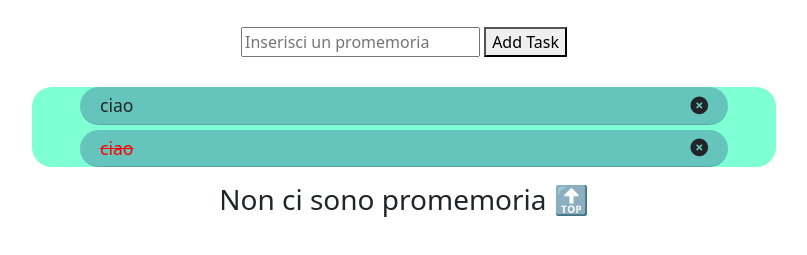
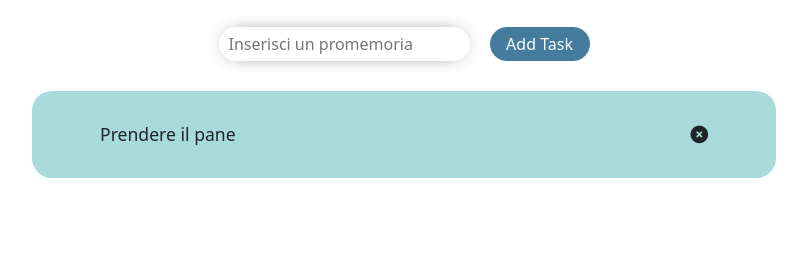
Before and after one commit to FilippoToffoletto/vue-todolist, a plain HTML site: page index.html in a window 1280 px wide. Shown: the part 183-438 px from the top of the page, without its empty margins (236-1043 px from the left). Drawn offline with nearby package versions, Linux system fonts and the light colour scheme.

Commit message:
[add]remove task if

```diff
--- a/css/style.css
+++ b/css/style.css
@@ -25,7 +25,30 @@ header, nav{
 }
 
 /* NAV */
-nav{
+nav input{
+    margin: 0px 10px;
+    border-radius: 20px;
+    border: none;
+    box-shadow: 0px 0px 20px -10px;
+    padding: 5px 10px;
+}
+
+nav button{
+    margin: 0px 10px;
+    border-radius: 20px;
+    background-color: #457b9d;
+    color: white;
+    width: 100px;
+    border: none;
+    padding: 10px auto;
+    border: 4px solid #82b4d300;
+}
+nav button:hover{
+    border: 4px solid #8ec8eb;
+}
+
+.error{
+    color: red;
 }
 
 
@@ -34,35 +57,33 @@ main .container{
     width: 60%;
 }
 main .container ul{
-    padding: 0px 20px;
-    background-color: aquamarine;
+    padding: 20px 20px;
+    background-color: #a8dadc;
     border-radius: 20px;
 }
 
 
 main .container li{
-    background-color: #457b9d70;
-    border-bottom: 1px solid #457b9d70;
-    padding: 5px 20px;
+    /* border-bottom: 1px solid #457b9d70; */
+    padding: 10px 20px;
     font-size: 1.1rem;
-    margin-bottom: 5px;
+    margin-bottom: 0px;
     cursor: pointer;
-    border-radius: 20px;
+    border-radius: 15px;
 }
 .task{
     display: flex;
     justify-content: space-between;
     align-items: center;
 }
+main .container li:hover{
+    background-color: #82b4d3;
+}
 .task.done span{
     text-decoration: line-through;
     color: red;
 }
 
-main .container li:hover{
-    background-color: #a8dadc;
-    border-radius: 20px;
-}
 main .container li span:hover{
     color: #457b9d;
 }
--- a/index.html
+++ b/index.html
@@ -18,29 +18,32 @@
 
 </head>
 <body>
-    <div class="ft-container text-center">
+    <div class="ft-container text-center" id="app">
         <header class="container">
             <div class="logo">
                 <img src="img/logo.png" alt="Boolean">
             </div>
         </header>
-        <nav class="container ">
+        <nav class="container">
             <input type="text" placeholder="Inserisci un promemoria">
             <button>Add Task</button>
+            <span class="error d-block my-3">{{errorString}}</span>
         </nav>
         <main>
             <div class="container">
                 <ul class="px-5">
-                    <li class="task">
-                        <span>ciao</span>
-                        <i class="fa-solid fa-circle-xmark"></i>
-                    </li>
-                    <li class="task done">
-                        <span>ciao</span>
-                        <i class="fa-solid fa-circle-xmark"></i>
+                    <li
+                    v-for="(task, index) in tasks"
+                    :class="{'done': task.done}"
+                    @click="task.done  = !task.done"
+                    class="task">
+                        <span>{{task.text}}</span>
+                        <i
+                         @click.stop="removeTask(index)"
+                         class="fa-solid fa-circle-xmark"></i>
                     </li>
                 </ul>
-                <h3>Non ci sono promemoria &#128285;</h3>
+                <!-- <h3>Non ci sono promemoria &#128285;</h3> -->
             </div>
         </main>
     </div>
--- a/js/app.js
+++ b/js/app.js
@@ -0,0 +1,27 @@
+const {createApp} = Vue;
+
+createApp({
+    data(){
+        return{
+            errorString: '',
+            tasks:[
+                {
+                    text:'Prendere il pane',
+                    done: false
+                },
+            ]
+        }
+    },
+    methods:{
+        removeTask(index){
+            if(this.tasks[index].done){
+                this.tasks.splice(index, 1);
+            }else{
+                this.errorString = 'Attenzione non puoi eliminare un promemoria se non l hai selezionato';
+            }
+        }
+    },
+    mounted(){
+        console.log('Montata');
+    }
+}).mount('#app');
```
